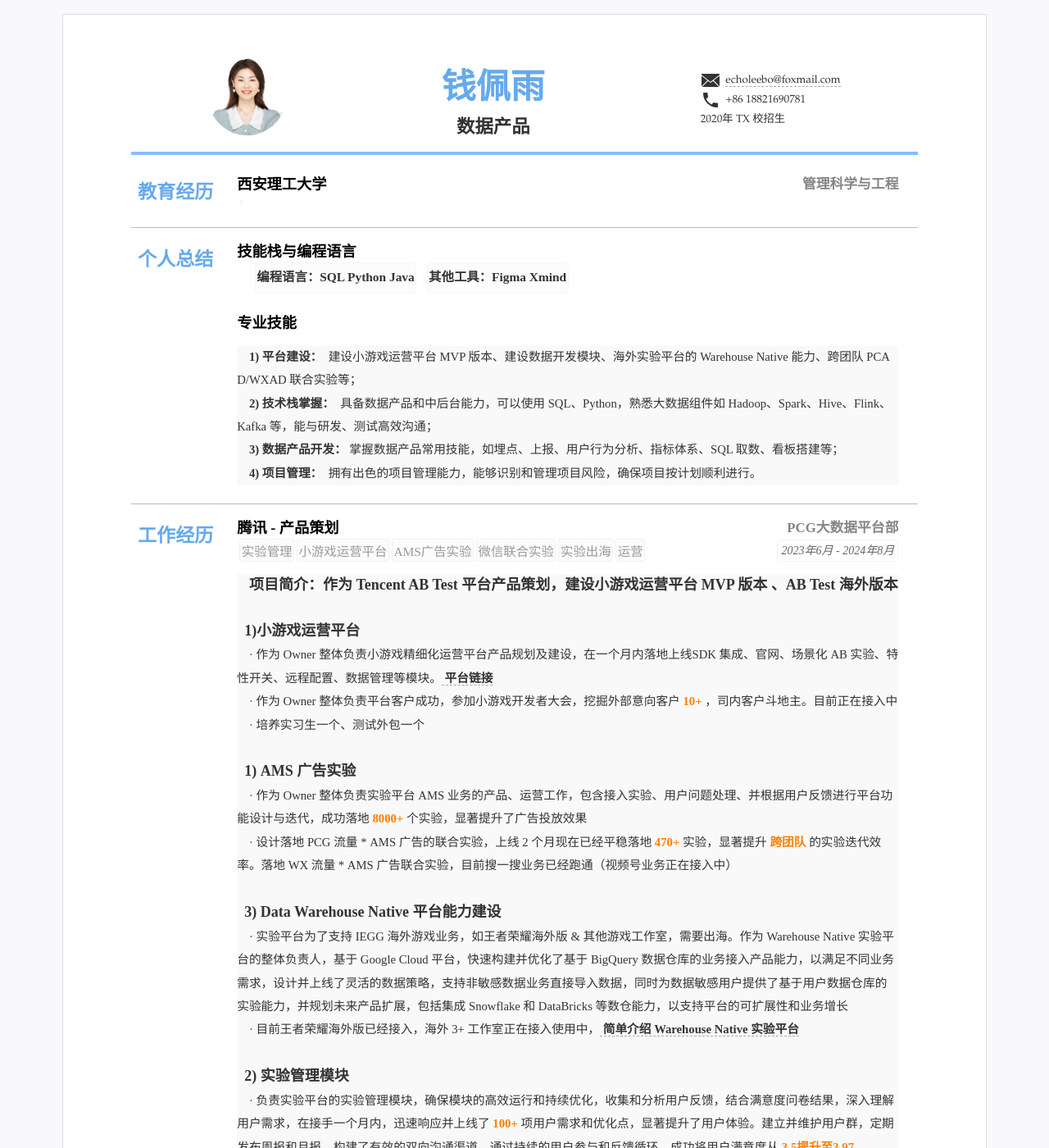
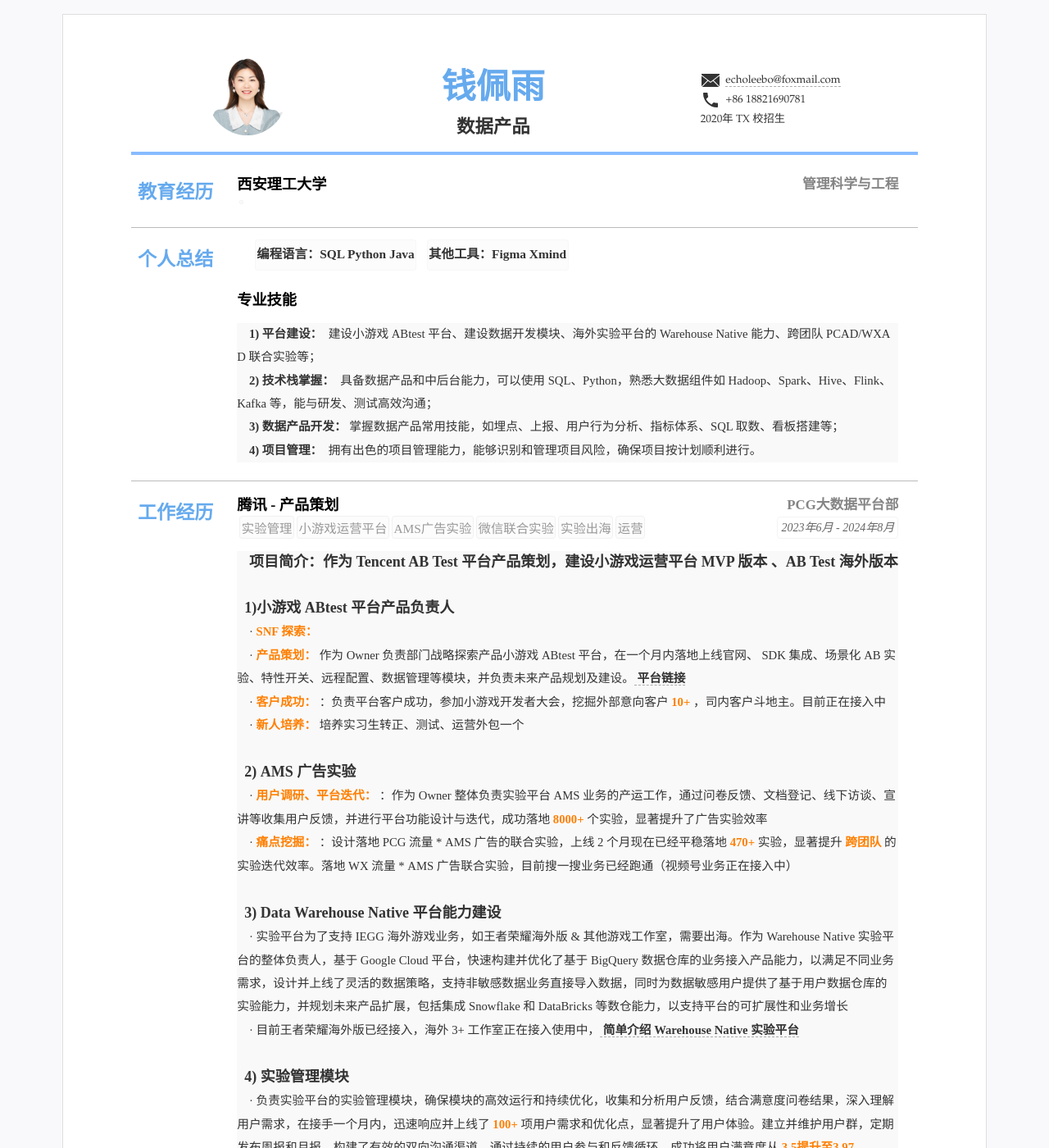
Before and after one commit to kuailexiaoshenxian/cn-wx-cv, a Jekyll site: the page built from index.html, in a window 1280 px wide and 1400 px high. Shown: the whole window at 82% size. Built offline with Jekyll 4.4.1, drawn with Linux system fonts in a browser that asks for light colours.

Commit message:
Update resume.yml

```diff
--- a/_data/resume.yml
+++ b/_data/resume.yml
@@ -44,14 +44,14 @@ main: #简历主要内容，
 - type: 个人总结
   name: <font face="华文细黑黑体">个人总结</font>
   content:
-  - title: <font face="华文细黑粗体">技能栈与编程语言</font>
+  - title: <font face="华文细黑粗体"></font>
     items: #itmems 可以小块的方式显示
     - <font face="等线">编程语言：SQL Python Java </font>
     - <font face="等线">其他工具：Figma Xmind</font>
     # - 数据可视化：Power BI, Tableau
     #- <font face="等线">大数据：HDFS、Hive、MySQL、Spark、Flink、OLAP (Impala、Kudu、ClickHouse)</font>
   - title: <font face="华文细黑粗体">专业技能</font>
-    detail:  <font face="等线"><strong>1) 平台建设：</strong>&nbsp 建设小游戏运营平台 MVP 版本、建设数据开发模块、海外实验平台的 Warehouse Native 能力、跨团队 PCAD/WXAD 联合实验等；</font> <br>  &nbsp &nbsp
+    detail:  <font face="等线"><strong>1) 平台建设：</strong>&nbsp 建设小游戏 ABtest 平台、建设数据开发模块、海外实验平台的 Warehouse Native 能力、跨团队 PCAD/WXAD 联合实验等；</font> <br>  &nbsp &nbsp
              <font face="等线"><strong>2) 技术栈掌握：</strong>&nbsp 具备数据产品和中后台能力，可以使用 SQL、Python，熟悉大数据组件如 Hadoop、Spark、Hive、Flink、Kafka 等，能与研发、测试高效沟通；</font> <br>  &nbsp &nbsp
              <font face="等线"><strong>3) 数据产品开发：</strong>&nbsp掌握数据产品常用技能，如埋点、上报、用户行为分析、指标体系、SQL 取数、看板搭建等；</font> <br>  &nbsp &nbsp
              <font face="等线"><strong>4) 项目管理：</strong>&nbsp 拥有出色的项目管理能力，能够识别和管理项目风险，确保项目按计划顺利进行。</font>
@@ -101,20 +101,21 @@ main: #简历主要内容，
     # summary: 职务或者工作总结(自动折叠) 业务数据科学：负责新闻业务画像覆盖率、准确率提升，建立画像服务的指标监控体系 <br>  &nbsp &nbsp  平台数据开发：作为开发者完成数据平台的链路搭建和功能上线，为业务提供可靠的画像平台服务
     detail: <font face="等线"><font size=4><strong>项目简介：作为 Tencent AB Test 平台产品策划，建设小游戏运营平台 MVP 版本 、AB Test 海外版本</strong></font></font> <br>  &nbsp &nbsp
            <br>
-            <font face="等线"><font size=4><strong> &nbsp 1)小游戏运营平台</strong></font> <br>  &nbsp &nbsp
-            · 作为 Owner 整体负责小游戏精细化运营平台产品规划及建设，在一个月内落地上线SDK 集成、官网、场景化 AB 实验、特性开关、远程配置、数据管理等模块。 <a href="https://abetterchoice.cn/"> <strong>平台链接</strong> </a><br> &nbsp &nbsp
-            · 作为 Owner 整体负责平台客户成功，参加小游戏开发者大会，挖掘外部意向客户<font color=#FF7F00><strong> 10+ </strong></font> ，司内客户斗地主。目前正在接入中 <br> &nbsp &nbsp
-            · 培养实习生一个、测试外包一个 <br> &nbsp &nbsp
+            <font face="等线"><font size=4><strong> &nbsp 1)小游戏 ABtest 平台产品负责人</strong></font> <br>  &nbsp &nbsp
+            · <font color=#FF7F00><strong>SNF 探索： </strong></font><br> &nbsp &nbsp
+            · <font color=#FF7F00><strong>产品策划： </strong></font>作为 Owner 负责部门战略探索产品小游戏 ABtest 平台，在一个月内落地上线官网、 SDK 集成、场景化 AB 实验、特性开关、远程配置、数据管理等模块，并负责未来产品规划及建设。 <a href="https://abetterchoice.cn/"> <strong>平台链接</strong> </a><br> &nbsp &nbsp
+            · <font color=#FF7F00><strong>客户成功： </strong></font>：负责平台客户成功，参加小游戏开发者大会，挖掘外部意向客户<font color=#FF7F00><strong> 10+ </strong></font> ，司内客户斗地主。目前正在接入中 <br> &nbsp &nbsp
+            · <font color=#FF7F00><strong>新人培养： </strong></font>培养实习生转正、测试、运营外包一个 <br> &nbsp &nbsp
             <br>
-            <font face="等线"><font size=4><strong> &nbsp 1) AMS 广告实验</strong></font> <br>  &nbsp &nbsp
-            · 作为 Owner 整体负责实验平台 AMS 业务的产品、运营工作，包含接入实验、用户问题处理、并根据用户反馈进行平台功能设计与迭代，成功落地<font color=#FF7F00><strong> 8000+ </strong></font> 个实验，显著提升了广告投放效果 <br> &nbsp &nbsp
-            · 设计落地 PCG 流量 * AMS 广告的联合实验，上线 2 个月现在已经平稳落地<font color=#FF7F00><strong> 470+ </strong></font>实验，显著提升 <font color=#FF7F00><strong>  跨团队</strong></font> 的实验迭代效率。落地 WX 流量 *  AMS 广告联合实验，目前搜一搜业务已经跑通（视频号业务正在接入中）  <br>  &nbsp &nbsp
+            <font face="等线"><font size=4><strong> &nbsp 2) AMS 广告实验</strong></font> <br>  &nbsp &nbsp
+            · <font color=#FF7F00><strong>用户调研、平台迭代： </strong></font>：作为 Owner 整体负责实验平台 AMS 业务的产运工作，通过问卷反馈、文档登记、线下访谈、宣讲等收集用户反馈，并进行平台功能设计与迭代，成功落地<font color=#FF7F00><strong> 8000+ </strong></font> 个实验，显著提升了广告实验效率 <br> &nbsp &nbsp
+            ·  <font color=#FF7F00><strong>痛点挖掘： </strong></font>：设计落地 PCG 流量 * AMS 广告的联合实验，上线 2 个月现在已经平稳落地<font color=#FF7F00><strong> 470+ </strong></font>实验，显著提升 <font color=#FF7F00><strong>  跨团队</strong></font> 的实验迭代效率。落地 WX 流量 *  AMS 广告联合实验，目前搜一搜业务已经跑通（视频号业务正在接入中）  <br>  &nbsp &nbsp
             <br>
             <font face="等线"><font size=4><strong> &nbsp 3) Data Warehouse Native 平台能力建设</strong></font>  <br>  &nbsp &nbsp
             · 实验平台为了支持 IEGG 海外游戏业务，如王者荣耀海外版 & 其他游戏工作室，需要出海。作为 Warehouse Native 实验平台的整体负责人，基于 Google Cloud 平台，快速构建并优化了基于 BigQuery 数据仓库的业务接入产品能力，以满足不同业务需求，设计并上线了灵活的数据策略，支持非敏感数据业务直接导入数据，同时为数据敏感用户提供了基于用户数据仓库的实验能力，并规划未来产品扩展，包括集成 Snowflake 和 DataBricks 等数仓能力，以支持平台的可扩展性和业务增长<br> &nbsp &nbsp
             · 目前王者荣耀海外版已经接入，海外 3+ 工作室正在接入使用中， <a href="https://docs.abetterchoice.ai/guide/data/data-warehouse"> <strong> 简单介绍 Warehouse Native 实验平台 </strong> </a>
             <br> <br>
-            <font face="等线"><font size=4><strong> &nbsp 2) 实验管理模块</strong></font>  <br>  &nbsp &nbsp
+            <font face="等线"><font size=4><strong> &nbsp 4) 实验管理模块</strong></font>  <br>  &nbsp &nbsp
             · 负责实验平台的实验管理模块，确保模块的高效运行和持续优化，收集和分析用户反馈，结合满意度问卷结果，深入理解用户需求，在接手一个月内，迅速响应并上线了<font color=#FF7F00><strong> 100+ </strong></font>项用户需求和优化点，显著提升了用户体验。建立并维护用户群，定期发布周报和月报，构建了有效的双向沟通渠道，通过持续的用户参与和反馈循环，成功将用户满意度从<font color=#FF7F00><strong> 3.5提升至3.97</strong></font> <br>  &nbsp &nbsp
             <br>
 
```
